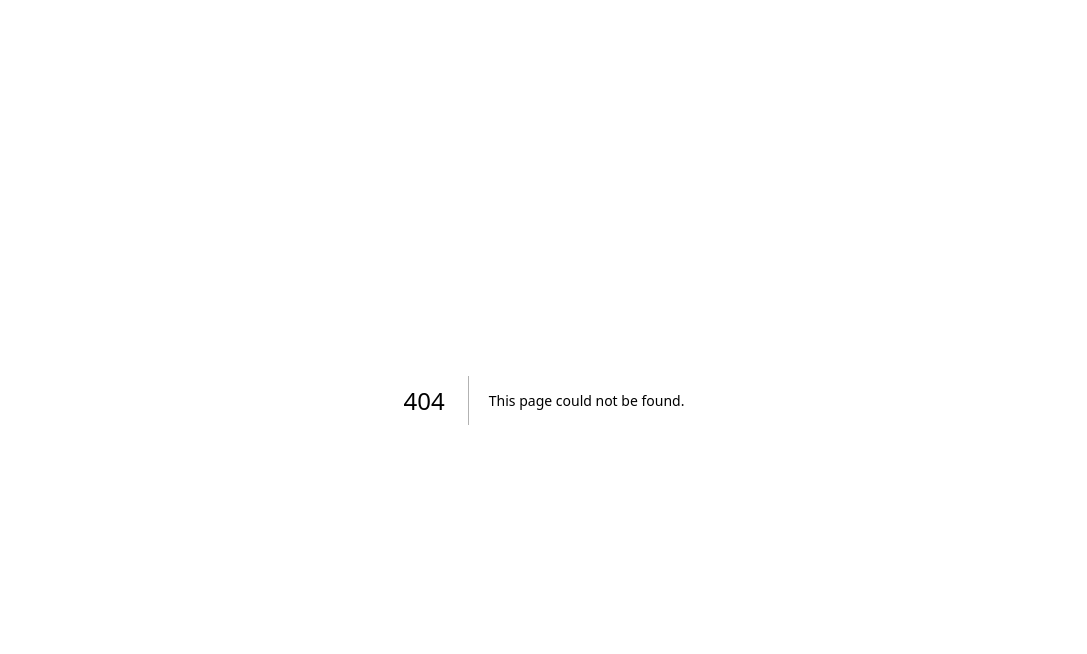
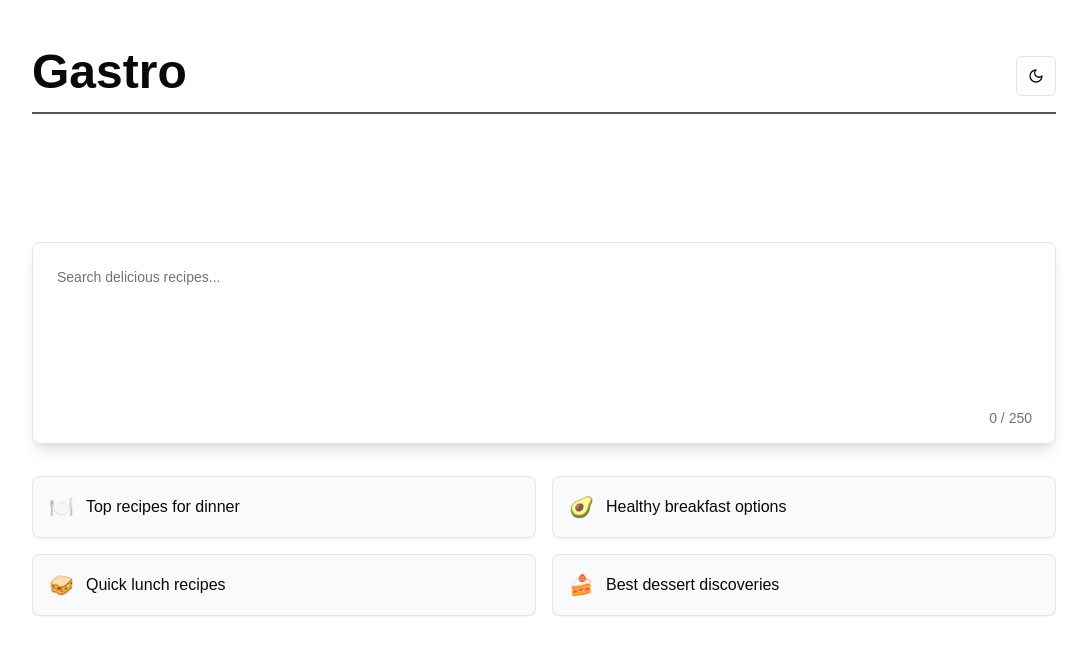
Before and after one commit to SusheelThapa/gastro, a Next.js app in the folder gastro/: page /generate in a window 1280 px wide. Before the commit this address had no page. Shown: the top 654 px of the page, without its empty margins (96-1183 px from the left). Built offline with nearby package versions, Linux system fonts and the light colour scheme.

Commit message:
create gastro page

```diff
--- /dev/null
+++ b/gastro/app/generate/page.tsx
@@ -0,0 +1,8 @@
+import RecipeSearch from "@/components/recipe-search";
+import React from "react";
+
+const RecipePage: React.FC = () => {
+  return <RecipeSearch />;
+};
+
+export default RecipePage;
--- /dev/null
+++ b/gastro/components/layout/category-card.tsx
@@ -0,0 +1,17 @@
+import React from 'react';
+import { Card } from '../ui/card';
+
+interface CategoryCardProps {
+  icon: string;
+  title: string;
+  className?: string;
+}
+
+export const CategoryCard: React.FC<CategoryCardProps> = ({ icon, title, className }) => {
+  return (
+    <Card className={`p-4 transition-all duration-200 cursor-pointer flex items-center gap-3 shadow-sm hover:shadow-md hover:scale-[1.02] active:scale-[0.98] ${className}`}>
+      <span className="text-xl">{icon}</span>
+      <span className="font-medium">{title}</span>
+    </Card>
+  );
+};
--- a/gastro/components/layout/navbar.tsx
+++ b/gastro/components/layout/navbar.tsx
@@ -16,7 +16,7 @@ export function Navbar() {
             asChild
             className="text-black dark:text-white hover:underline tracking-wider font-medium text-lg"
           >
-            <Link href={"#" + item.toLowerCase().replace(" ", "-")}>
+            <Link href={`#${item.toLowerCase().replace(" ", "-")}`}>
               {item}
             </Link>
           </Button>
--- /dev/null
+++ b/gastro/components/recipe-search.tsx
@@ -0,0 +1,59 @@
+import React from "react";
+import { Card } from "./ui/card";
+import { CategoryCard } from "./layout/category-card";
+import { Textarea } from "./ui/textarea";
+import { ModeToggle } from "./mode-toggle";
+import Link from "next/link";
+
+const RecipeSearch: React.FC = () => {
+  return (
+    <div className="min-h-screen bg-background text-foreground">
+      <main className="container mx-auto p-6 space-y-32 flex flex-col items-center">
+        <div className="w-full max-w-5xl space-y-8 flex justify-between items-end border-b-2 pb-4 border-gray-600">
+          <Link href={"/"} className="text-4xl md:text-5xl font-bold">
+            Gastro
+          </Link>
+          <ModeToggle />
+        </div>
+        <div className="w-full max-w-5xl space-y-8">
+          <div className="relative">
+            <Card className="shadow-lg dark:bg-card">
+              <Textarea
+                placeholder="Search delicious recipes..."
+                className="min-h-[200px] resize-none border-0 focus:ring-0 text-6xl p-6 bg-transparent "
+                maxLength={250}
+              />
+              <div className="absolute bottom-4 right-6 text-sm text-muted-foreground">
+                0 / 250
+              </div>
+            </Card>
+          </div>
+          <div className="grid grid-cols-1 sm:grid-cols-2 gap-4">
+            <CategoryCard
+              icon="🍽️"
+              title="Top recipes for dinner"
+              className="bg-gray-50 hover:bg-gray-100 dark:bg-gray-800 dark:hover:bg-gray-700"
+            />
+            <CategoryCard
+              icon="🥑"
+              title="Healthy breakfast options"
+              className="bg-gray-50 hover:bg-gray-100 dark:bg-gray-800 dark:hover:bg-gray-700"
+            />
+            <CategoryCard
+              icon="🥪"
+              title="Quick lunch recipes"
+              className="bg-gray-50 hover:bg-gray-100 dark:bg-gray-800 dark:hover:bg-gray-700"
+            />
+            <CategoryCard
+              icon="🍰"
+              title="Best dessert discoveries"
+              className="bg-gray-50 hover:bg-gray-100 dark:bg-gray-800 dark:hover:bg-gray-700"
+            />
+          </div>
+        </div>
+      </main>
+    </div>
+  );
+};
+
+export default RecipeSearch;
--- a/gastro/components/sections/cta.tsx
+++ b/gastro/components/sections/cta.tsx
@@ -1,5 +1,6 @@
 import React from "react";
 import { Button } from "../ui/button";
+import Link from "next/link";
 
 export const CTASection: React.FC = () => {
   return (
@@ -13,7 +14,7 @@ export const CTASection: React.FC = () => {
           Gastro today.
         </p>
         <Button className="bg-black text-white border-black dark:bg-white dark:text-black dark:border-white border-2 text-xl font-bold tracking-wide py-6 px-8 rounded-xl my-10 transition duration-300 ease-in-out hover:scale-105">
-          Get Started for Free
+          <Link href="/generate">Get Started for Free</Link>
         </Button>
       </div>
     </section>
--- a/gastro/components/sections/hero.tsx
+++ b/gastro/components/sections/hero.tsx
@@ -1,5 +1,6 @@
 import React from "react";
 import { Button } from "../ui/button";
+import Link from "next/link";
 
 export const HeroSection: React.FC = () => {
   return (
@@ -13,7 +14,7 @@ export const HeroSection: React.FC = () => {
           gastronomy with Gastro
         </p>
         <Button className="bg-black text-white border-black dark:bg-white dark:text-black dark:border-white border-2 text-xl font-bold tracking-wide py-6 px-8 rounded-xl my-10 transition duration-300 ease-in-out hover:scale-105">
-          Get Started for Free
+          <Link href={"/generate"}>Get Started for Free</Link>
         </Button>
       </div>
     </section>
--- /dev/null
+++ b/gastro/components/ui/textarea.tsx
@@ -0,0 +1,22 @@
+import * as React from "react"
+
+import { cn } from "@/lib/utils"
+
+const Textarea = React.forwardRef<
+  HTMLTextAreaElement,
+  React.ComponentProps<"textarea">
+>(({ className, ...props }, ref) => {
+  return (
+    <textarea
+      className={cn(
+        "flex min-h-[80px] w-full rounded-md border border-input bg-background px-3 py-2 text-base ring-offset-background placeholder:text-muted-foreground focus-visible:outline-none focus-visible:ring-2 focus-visible:ring-ring focus-visible:ring-offset-2 disabled:cursor-not-allowed disabled:opacity-50 md:text-sm",
+        className
+      )}
+      ref={ref}
+      {...props}
+    />
+  )
+})
+Textarea.displayName = "Textarea"
+
+export { Textarea }
```
Also changed, not shown: gastro/lib/gastro-provider.tsx (added, +64 -0 lines).
